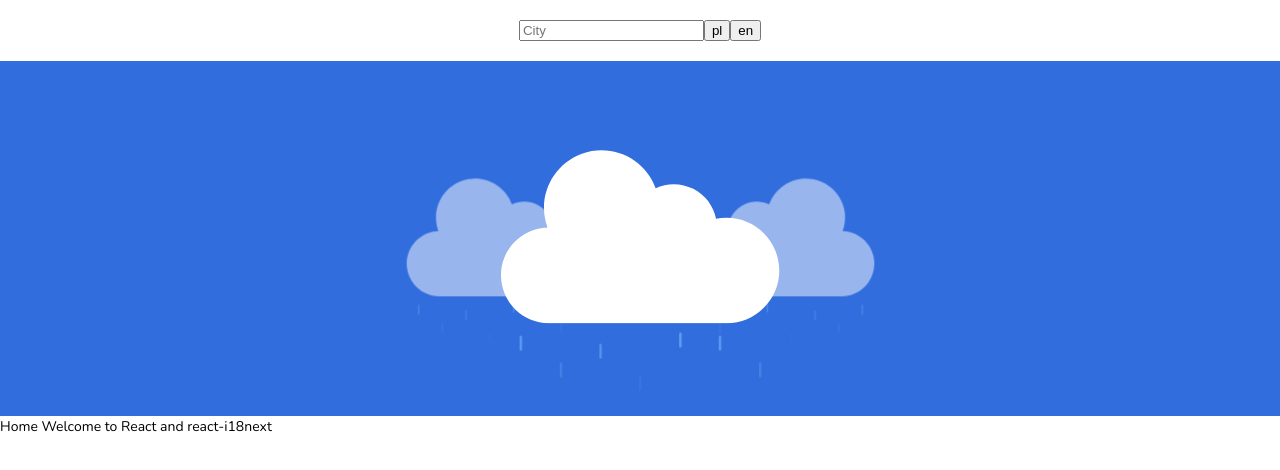
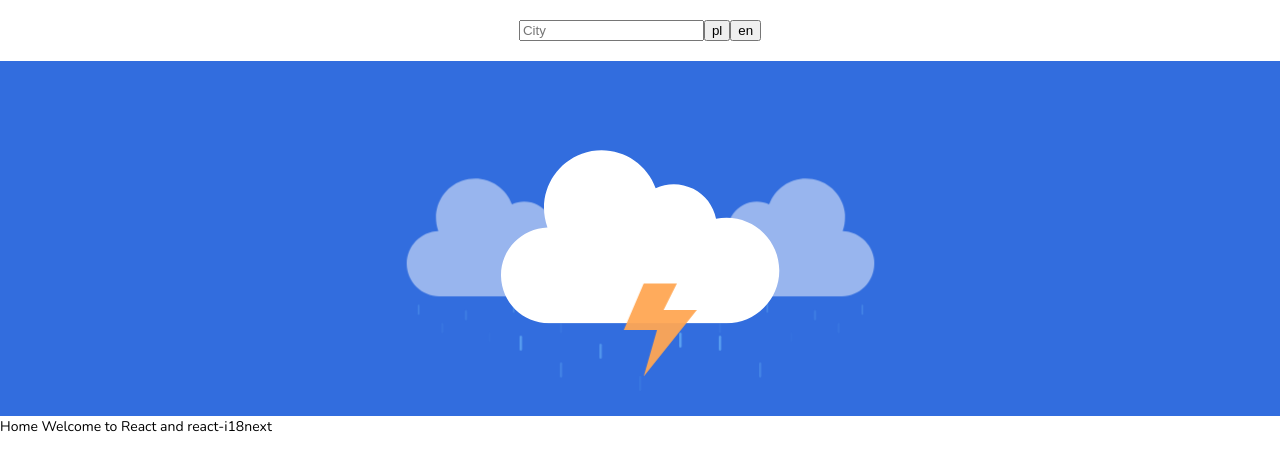
Before and after one commit to aXenDeveloper/react-weather, a React (Create React App) app: page / in a window 1280 px wide. Shown: the top 470 px of the page. Built offline with nearby package versions, Linux system fonts and the light colour scheme.

Commit message:
Add storm

```diff
--- a/src/components/WeatherIcons/Cloud.tsx
+++ b/src/components/WeatherIcons/Cloud.tsx
@@ -2,15 +2,17 @@ import { FC } from 'react';
 import styled, { css } from 'styled-components';
 import CloudSVG from './SVG/CloudSVG';
 import Rain from './Rain';
+import Storm from './Storm';
 
 type CloudType = {
 	left?: boolean;
 	right?: boolean;
 	getRain?: boolean;
 	getCloudColor: 1 | 2 | 3;
+	getStorm?: boolean;
 };
 
-const Cloud: FC<CloudType> = ({ left, right, getRain, getCloudColor }) => {
+const Cloud: FC<CloudType> = ({ left, right, getRain, getCloudColor, getStorm }) => {
 	const CloudStyle = styled.div`
 		${left &&
 		css`
@@ -31,32 +33,13 @@ const Cloud: FC<CloudType> = ({ left, right, getRain, getCloudColor }) => {
 			top: 0;
 			left: 0;
 		`}
-
-		svg {
-			position: relative;
-			z-index: 10;
-
-			path {
-				${getCloudColor === 1 &&
-				css`
-					fill: #fff;
-				`}
-				${getCloudColor === 2 &&
-				css`
-					fill: #9c9c9c;
-				`}
-				${getCloudColor === 3 &&
-				css`
-					fill: #333333;
-				`}
-			}
-		}
 	`;
 
 	return (
 		<CloudStyle>
-			<CloudSVG />
+			<CloudSVG getCloudColor={getCloudColor} />
 			{getRain && <Rain />}
+			{!left && !right && <Storm />}
 		</CloudStyle>
 	);
 };
--- a/src/components/WeatherIcons/SVG/CloudSVG.tsx
+++ b/src/components/WeatherIcons/SVG/CloudSVG.tsx
@@ -1,7 +1,38 @@
-const CloudSVG = () => (
-	<svg height="289px" width="465px" xmlns="http://www.w3.org/2000/svg">
-		<path d="m375.835938 112.957031c-5.851563 0-11.691407.582031-17.425782 1.742188-4.324218-21.582031-18.304687-39.992188-37.933594-49.957031-19.625-9.964844-42.738281-10.382813-62.714843-1.136719-18.078125-49.796875-73.101563-75.507813-122.898438-57.429688s-75.507812 73.105469-57.429687 122.898438c-43.621094 1.378906-78.078125 37.484375-77.4257815 81.121093.6562495 43.640626 36.1835935 78.691407 79.8281255 78.761719h296c48.597656 0 88-39.398437 88-88 0-48.601562-39.402344-88-88-88zm0 0" />
-	</svg>
-);
+import { FC } from 'react';
+import styled, { css } from 'styled-components';
+
+type CloudSVGType = {
+	getCloudColor: 1 | 2 | 3;
+};
+
+const CloudSVG: FC<CloudSVGType> = ({ getCloudColor }) => {
+	const CloudSVGStyle = styled.svg`
+		width: 465px;
+		height: 289px;
+		position: relative;
+		z-index: 10;
+
+		path {
+			${getCloudColor === 1 &&
+			css`
+				fill: #fff;
+			`}
+			${getCloudColor === 2 &&
+			css`
+				fill: #9c9c9c;
+			`}
+				${getCloudColor === 3 &&
+			css`
+				fill: #333333;
+			`}
+		}
+	`;
+
+	return (
+		<CloudSVGStyle xmlns="http://www.w3.org/2000/svg">
+			<path d="m375.835938 112.957031c-5.851563 0-11.691407.582031-17.425782 1.742188-4.324218-21.582031-18.304687-39.992188-37.933594-49.957031-19.625-9.964844-42.738281-10.382813-62.714843-1.136719-18.078125-49.796875-73.101563-75.507813-122.898438-57.429688s-75.507812 73.105469-57.429687 122.898438c-43.621094 1.378906-78.078125 37.484375-77.4257815 81.121093.6562495 43.640626 36.1835935 78.691407 79.8281255 78.761719h296c48.597656 0 88-39.398437 88-88 0-48.601562-39.402344-88-88-88zm0 0" />
+		</CloudSVGStyle>
+	);
+};
 
 export default CloudSVG;
--- /dev/null
+++ b/src/components/WeatherIcons/Storm.tsx
@@ -0,0 +1,25 @@
+import styled from 'styled-components';
+
+const Storm = () => {
+	const StormSVG = styled.svg`
+		width: 155px;
+		height: 160px;
+		position: absolute;
+		bottom: -85px;
+		right: 122px;
+		z-index: 11;
+		animation: thunderAnimation 2.5s linear infinite;
+
+		path {
+			fill: #ffa754;
+		}
+	`;
+
+	return (
+		<StormSVG viewBox="-48 0 448 448" xmlns="http://www.w3.org/2000/svg">
+			<path d="m256 0h-160l-96 224h160l-64 224 256-320h-160zm0 0" />
+		</StormSVG>
+	);
+};
+
+export default Storm;
--- a/src/styles/_animation.scss
+++ b/src/styles/_animation.scss
@@ -32,3 +32,21 @@
         transform: translateY(0);
     }
 }
+
+@keyframes thunderAnimation {
+    0% {
+        opacity: 0;
+    }
+    5% {
+        opacity: 1;
+    }
+    10% {
+        opacity: 0;
+    }
+    15% {
+        opacity: 1;
+    }
+    100% {
+        opacity: 0;
+    }
+}
```
